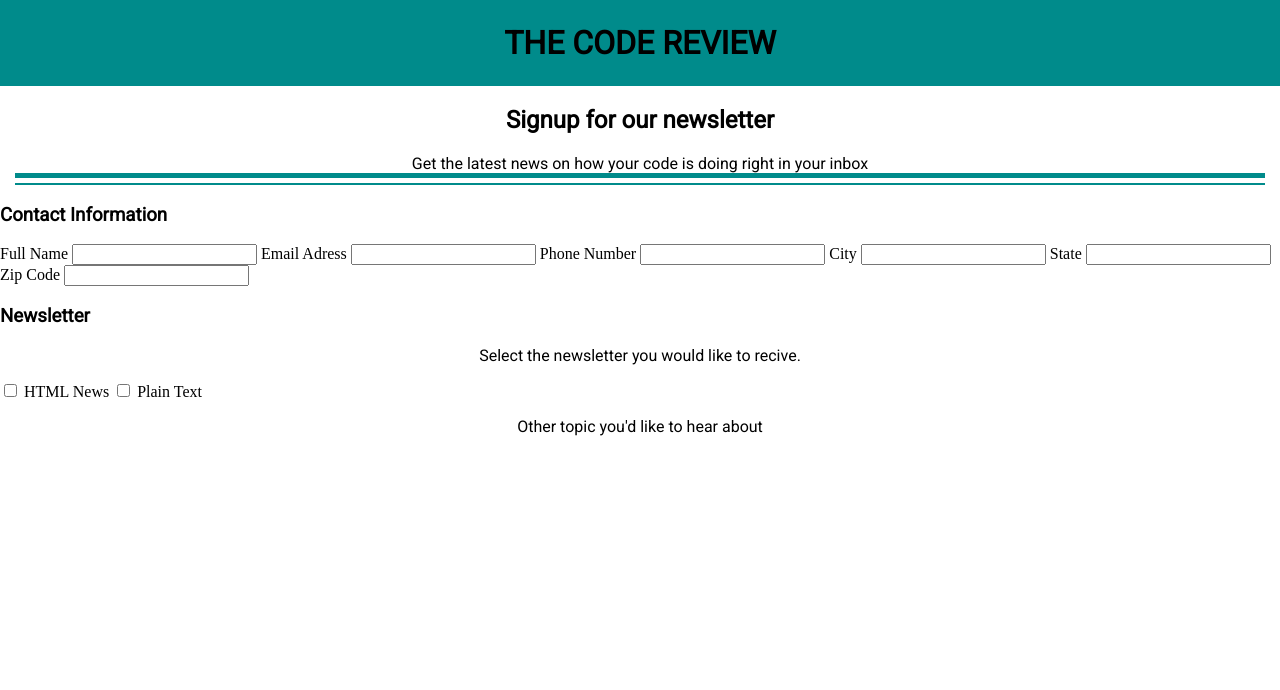
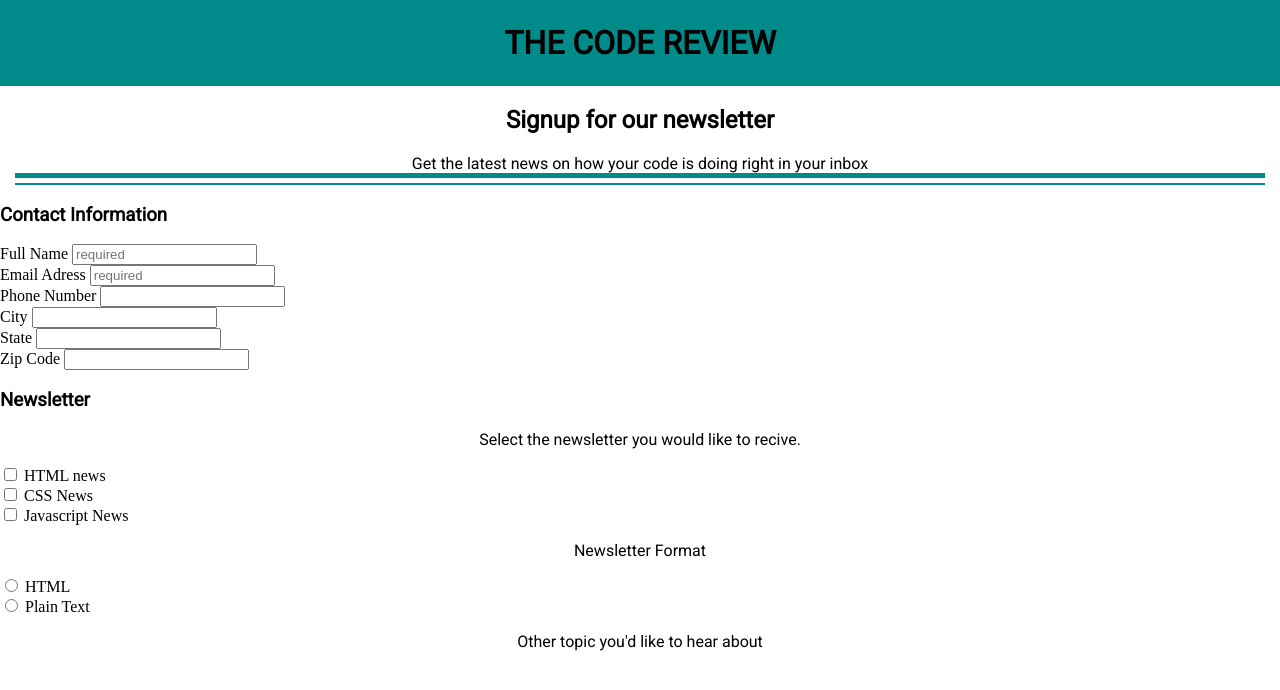
Before and after one commit to willie10r/Online-Registration-Form, a plain HTML site: page index.html in a window 1280 px wide. Drawn offline with Linux system fonts and the light colour scheme.

Commit message:
fixing form

```diff
--- a/index.html
+++ b/index.html
@@ -28,24 +28,31 @@
         <section>
           <h3>Contact Information</h3>
           <label>Full Name</label>
-          <input type="text" id="name" name="user_name" />
+          <input type="text" placeholder="required" id="name" name="user_name" /><br>
           <label>Email Adress</lable>
-          <input type="text" id="email" name="user_email" />
+          <input type="text" placeholder="required" id="email" name="user_email" /><br>
           <label>Phone Number</label>
-          <input type="number" id="phone-number" name="user_phone-number" />
+          <input type="number" id="phone-number" name="user_phone-number" /><br>
           <label>City</label>
-          <input type="text" id="city" name="user_city" />
+          <input type="text" id="city" name="user_city" /><br>
           <label>State</label>
-          <input type="text" id="state" name="user_state" />
+          <input type="text" id="state" name="user_state" /><br>
           <label>Zip Code</label>
           <input type="number" id="zip-code" name="user_zip-code" />
         </section>
         <section>
           <h3>Newsletter</h3>
           <p>Select the newsletter you would like to recive.</p>
-          <input type="checkbox" id="html_news" name="html_newsletter" />
-          <label>HTML News</label>
-          <input type="checkbox" id="plain_text" name="plain_text_newsletter"/>
+          <input type="checkbox" id="html_news" name="newsletter"/>
+          <label>HTML news</label><br>
+          <input type="checkbox" id="css_news" name="newsletter"/>
+          <label>CSS News</label><br>
+          <input type="checkbox" id="jave_s_news" name="newsletter"/>
+          <labe>Javascript News</labe>
+          <p>Newsletter Format</p>
+          <input type="radio" id="html" name="letter_format" />
+          <label>HTML</label><br>
+          <input type="radio" id="plain_text" name="letter_format"/>
           <label>Plain Text</label>
           <p>Other topic you'd like to hear about</p>
         </section>
```
